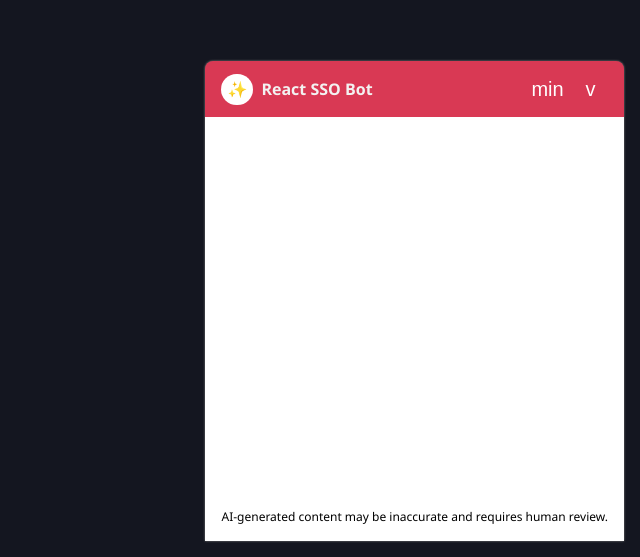
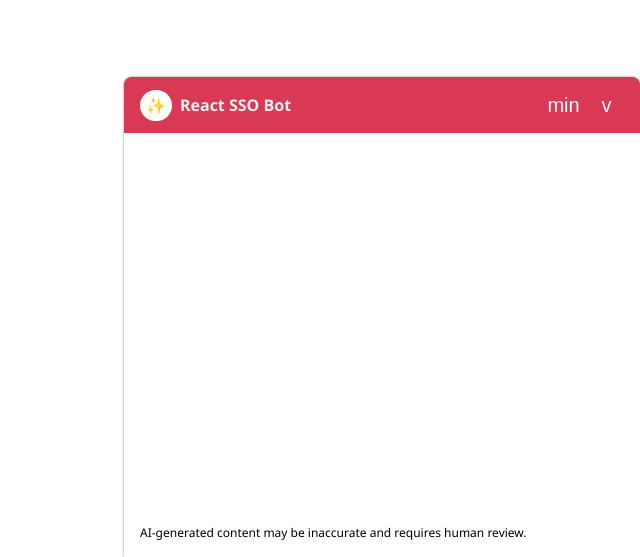
Before and after one commit to krushilnaik/vite-bot, a React (Vite) app: page / in a window 1280 px wide. Shown: the part 243-800 px from the top of the page, without its empty margins (640-1280 px from the left). Built offline with nearby package versions, Linux system fonts and the light colour scheme; no server answers.

Commit message:
refactor styles

```diff
--- a/src/App.tsx
+++ b/src/App.tsx
@@ -32,8 +32,8 @@ function App(props: Props) {
       authority: `https://login.microsoftonline.com/${tenantId}`,
     },
     cache: {
-      cacheLocation: "sessionStorage",
-      storeAuthStateInCookie: true,
+      cacheLocation: "localStorage",
+      storeAuthStateInCookie: false,
     },
   };
 
@@ -193,9 +193,13 @@ function App(props: Props) {
     <div
       style={{
         display: "grid",
+        position: "absolute",
+        bottom: 0,
+        right: 0,
         gridTemplateRows: `${sizes["none"]}rem 1fr`,
         transition: "height linear 200ms",
         height: `${sizes[size]}rem`,
+        width: "516px",
         filter: "drop-shadow(0 0 1px gray)",
         maxHeight: "60vh",
       }}
@@ -218,15 +222,13 @@ function App(props: Props) {
           <div
             style={{
               backgroundColor: "white",
-              display: "grid",
-              placeContent: "center",
               padding: 6,
               borderRadius: 9999,
             }}
           >
             ✨
           </div>
-          <h1>{botName}</h1>
+          <h1 id="botname">{botName}</h1>
         </div>
         <ul style={{ display: "flex", listStyle: "none", alignItems: "center", gap: 8 }}>
           <li>
@@ -294,6 +296,7 @@ function App(props: Props) {
           )}
         </div>
         <div
+          id="ai_disclaimer"
           style={{
             backgroundColor: "white",
             position: "sticky",
--- a/src/index.css
+++ b/src/index.css
@@ -1,29 +1,11 @@
-html,
-body {
-  height: 100%;
-  background-color: #141620;
-}
-
-* {
-  box-sizing: border-box;
-}
-
-body {
-  margin: 0;
-  display: grid;
-  justify-content: end;
-  align-items: end;
-  padding: 16px;
-}
-
-button {
+#root button {
   cursor: pointer;
+  transition: background-color ease-out 300ms;
 }
 
 #root .nav_button {
-  transition: background-color ease-out 300ms;
+  /* transition: background-color ease-out 300ms; */
   background-color: transparent;
-  cursor: pointer;
   width: 35px;
   color: inherit;
   height: 35px;
@@ -35,12 +17,12 @@ button {
 }
 
 #root .nav_button:hover {
-  background-color: rgba(255, 255, 255, 0.205);
+  background-color: rgba(255, 255, 255, 0.15);
 }
 
 .webchat__send-box {
   position: sticky;
-  bottom: 33px;
+  bottom: 32px;
   background-color: white;
   padding: 8px;
 }
@@ -68,7 +50,7 @@ button {
   column-gap: 5px;
 }
 
-h1 {
+#botname {
   font-size: 16px;
   font-family: Segoe UI;
   font-weight: 600;
```
